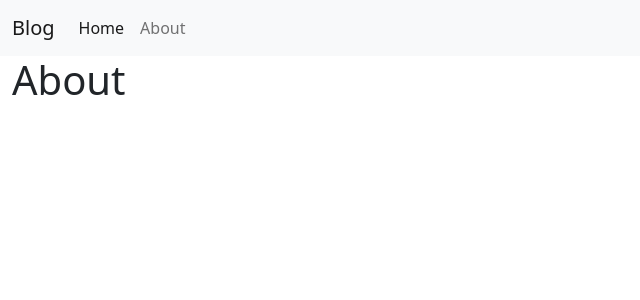
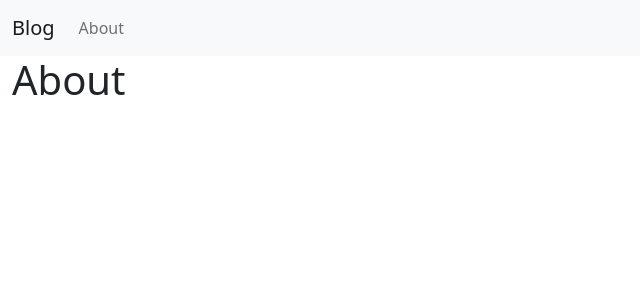
Before and after one commit to francesco-foglia/next-blog, a Next.js app: page /about in a window 1280 px wide. Shown: the top 300 px of the page, without its empty margins (0-640 px from the left). Built offline with nearby package versions, Linux system fonts and the light colour scheme.

Commit message:
modified:   components/Navbar.tsx modified:   src/pages/about.tsx modified:   src/pages/index.tsx

```diff
--- a/components/Navbar.tsx
+++ b/components/Navbar.tsx
@@ -21,9 +21,6 @@ export default function Navbar() {
         </button>
         <div className="collapse navbar-collapse" id="navbarNavAltMarkup">
           <div className="navbar-nav">
-            <Link href="/" className="nav-link active" aria-current="page">
-              Home
-            </Link>
             <Link href="/about" className="nav-link">
               About
             </Link>
--- a/src/pages/about.tsx
+++ b/src/pages/about.tsx
@@ -5,7 +5,7 @@ export default function About() {
   return (
     <>
       <BaseLayout>
-        <h1>About</h1>
+        <h1 className="mb-4">About</h1>
       </BaseLayout>
     </>
   )
--- a/src/pages/index.tsx
+++ b/src/pages/index.tsx
@@ -28,7 +28,7 @@ export default function Home() {
   return (
     <>
       <BaseLayout>
-        <h1>Home</h1>
+        <h1 className="mb-4">Blog</h1>
         <PostList posts={posts} />
       </BaseLayout>
     </>
```
